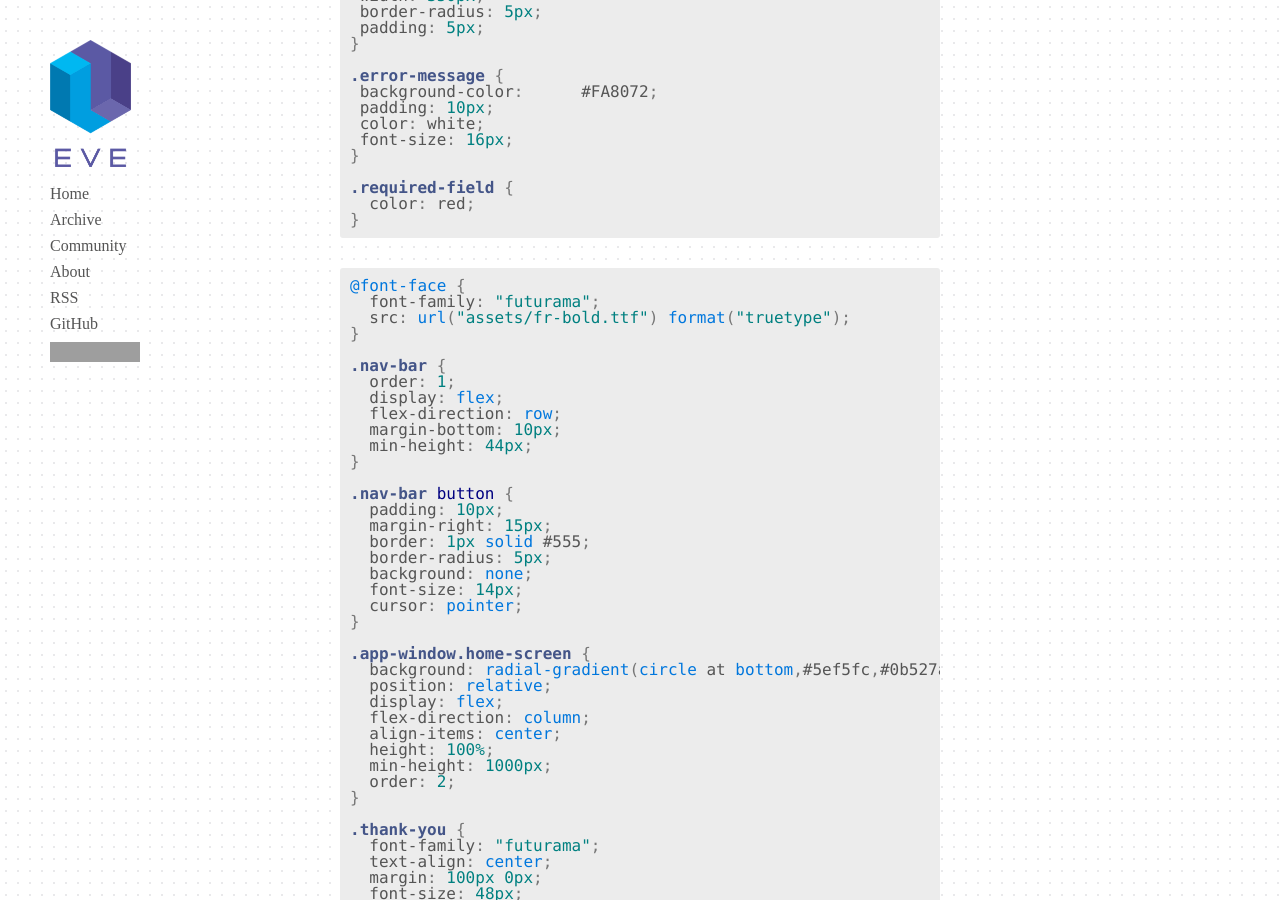
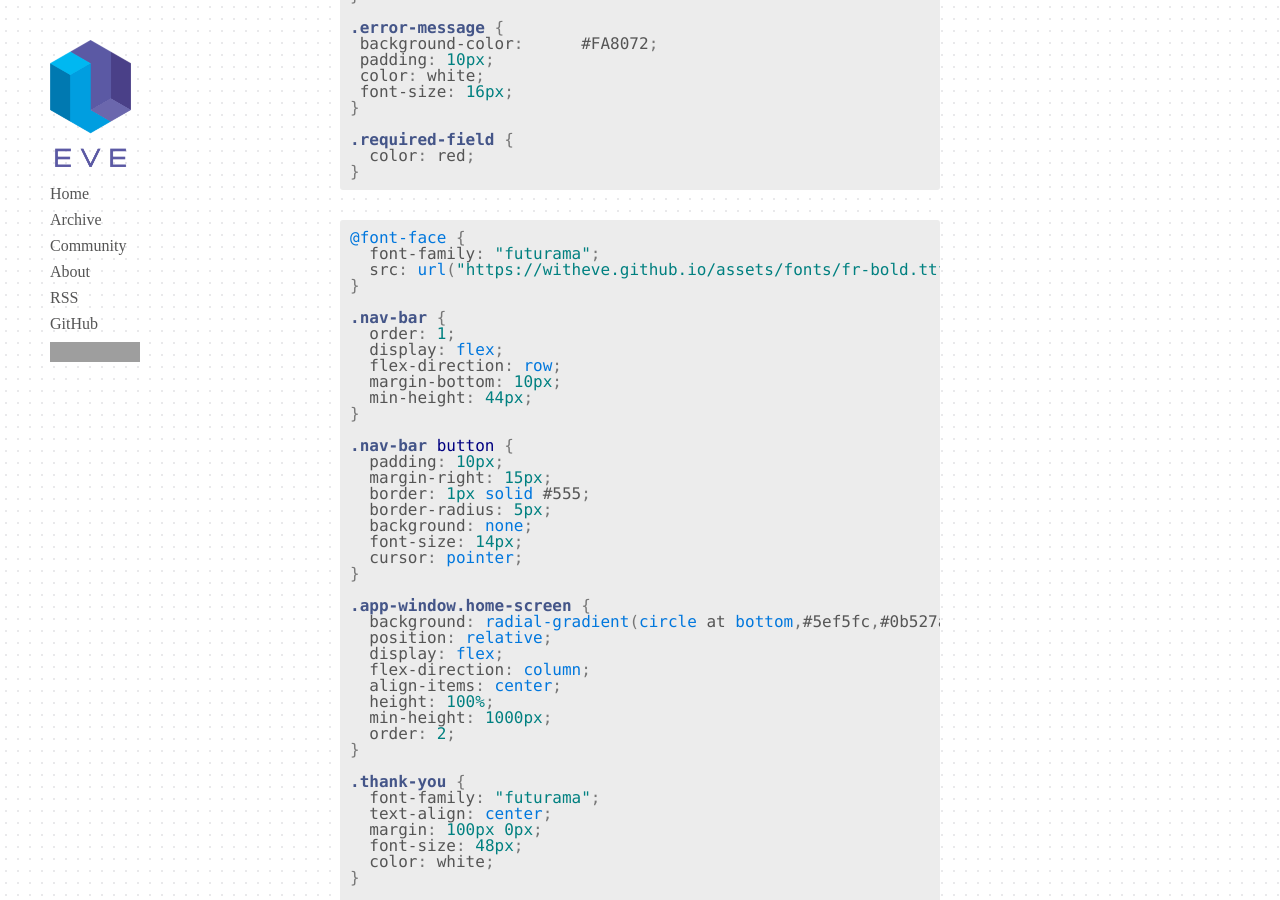
Before and after one commit to Kodowa/incidentalcomplexity, a Jekyll site: the page built from _posts/2017-03-14-4-futurama.md, in a window 1280 px wide and 900 px high, scrolled down 12899 px. Built offline with Jekyll 4.4.1, drawn with Linux system fonts in a browser that asks for light colours; some web fonts are replaced; some of the changed lines change nothing that is shown; grey boxes are pictures that could not be loaded.

Commit message:
update post

````diff
--- a/_posts/2017-03-14-4-futurama.md
+++ b/_posts/2017-03-14-4-futurama.md
@@ -630,7 +630,7 @@
 ```css
 @font-face {
   font-family: "futurama";
-  src: url("assets/fr-bold.ttf") format("truetype");
+  src: url("https://witheve.github.io/assets/fonts/fr-bold.ttf") format("truetype");
 }
 
 .nav-bar {
````
Also changed, not shown: images/ex4.png.
